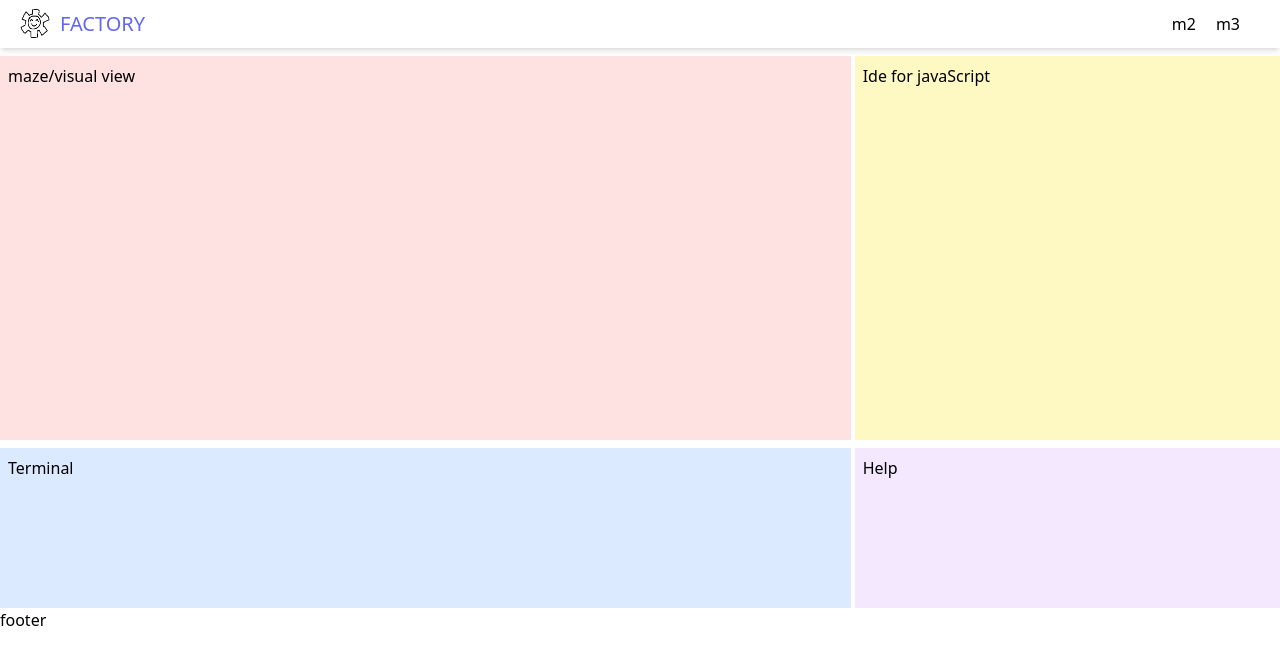
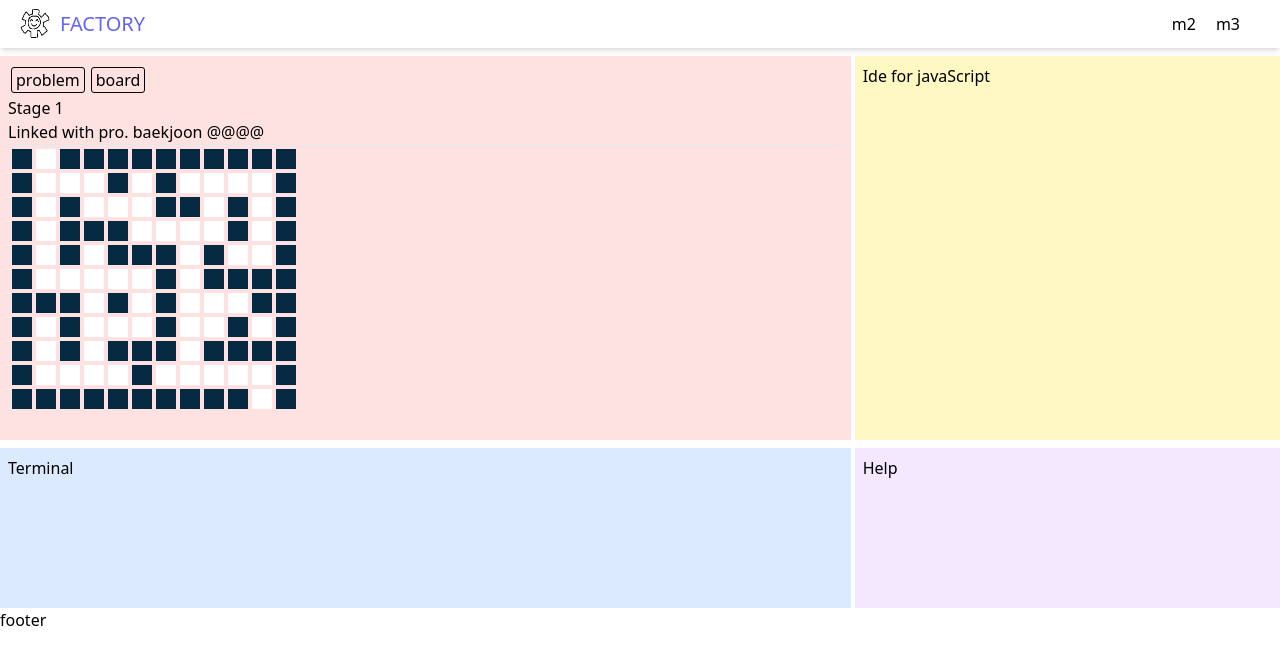
Before and after one commit to Hangeol-Chang/factory-typescript, a Next.js app: page /visualAlgorithm in a window 1280 px wide. Shown: the top 664 px of the page. Built offline with nearby package versions, Linux system fonts and the light colour scheme.

Commit message:
visualAlgorithm sttucture

```diff
--- /dev/null
+++ b/components/common/Button.tsx
@@ -0,0 +1,57 @@
+import { useState } from "react"
+
+type ButtonProps = {
+    className : string,
+    onClick : Function,
+    value : string,
+    color : string,
+}
+
+type ButtonStyleType = {
+    [key : string] : {
+        bgColor : string,
+        color : string,
+
+    }
+}
+
+const ButtonStyle: ButtonStyleType = {
+    'primary' : {
+        bgColor : '',
+        color : '',
+    },
+    'primary-outline' : {
+        bgColor : '',
+        color : '',
+    },
+    'success' : {
+        bgColor : '',
+        color : '',
+    },
+    'success-outline' : {
+        bgColor : '',
+        color : '',
+    }
+}
+
+export default function Button({className, onClick, value, color} : ButtonProps) {
+    const [style, setStyle] = useState(ButtonStyle[color])
+
+    return (
+        <button
+            className={`
+                m-1 px-1
+                rounded rounded-sm
+            ${className}`}
+            onClick={() => onClick}
+
+            style={{
+                outlineColor: '#111111',
+                outline : 'solid',
+                outlineWidth : 1
+            }}
+        >
+            {value}
+        </button>
+    )
+}
--- a/components/visualAlgorithm/VisualView.tsx
+++ b/components/visualAlgorithm/VisualView.tsx
@@ -1,10 +1,39 @@
-
+import { stageState } from "@/states/visualAlgorithm/states";
+import { useRecoilValue } from "recoil"
+import { useState } from "react";
+import Tile from "./atoms/Tile";
+import Button from "../common/Button";
 
 export default function VisualView() {
+    const [view, setView] = useState('problem');
+    const stage = useRecoilValue(stageState);
+    const [size, setSize] = useState(20);
 
     return (
         <div>
-            maze/visual view
+            <Button onClick={() => setView('problem')} value={`problem`}/>
+            <Button onClick={() => setView('board')} value={`board`}/>
+
+            <div>
+                Stage 1
+            </div>
+            <div>
+                Linked with  pro. baekjoon @@@@
+            </div>
+
+            <hr />
+
+            {
+                stage.map.map( row => (
+                    <div className={`flex gap-1 m-1`}>
+                        {
+                            row.map( ele => (
+                                <Tile size={size} state={ele} />
+                            ))
+                        }
+                    </div>
+                ))
+            }
         </div>
     )
 }
--- /dev/null
+++ b/components/visualAlgorithm/atoms/Tile.tsx
@@ -0,0 +1,60 @@
+import { useEffect, useState } from "react"
+
+type TileProps = {
+    state : number,
+    size : number
+}
+
+// key를 number타입으로 국한하기 위해 필요.
+type tileStyleType = {
+    [key : number] : {
+        name : string,
+        bgColor : string,
+        color : string,
+    }
+}
+
+const tileStyle: tileStyleType = {
+    0 : {
+        name : 'empty',
+        bgColor : '#FFFFFF',
+        color : '#042940'
+    },
+    1 : {
+        name : 'wall',
+        bgColor : '#042940', // 남색
+        color : '#CCCCCC',
+    },
+    2 : {
+        name : 'visited',
+        bgColor : '#D6D58E', // 탁한 살구색
+        color : '#042940'
+    },
+    3 : {
+        name : 'now',
+        bgColor : '#DBF227', // 연두?
+        color : '#042940'
+
+    }
+}
+
+export default function Tile({state, size} : TileProps) {
+    const [tileState, setTileState] = useState(tileStyle[state]);
+    useEffect(() => {
+        setTileState(tileStyle[state]);
+    }, [state])
+
+    return (
+        <div className={`text-xs`}
+            style={{
+                width : size,
+                height : size,
+
+                // tailwindcss에 가변스타일 제대로 적용 안돼서, 여기서 처리함.
+                backgroundColor : tileState.bgColor,
+                color : tileState.color,
+            }}
+        >
+        </div>
+    )
+}
--- a/states/visualAlgorithm/states.tsx
+++ b/states/visualAlgorithm/states.tsx
@@ -1 +1,41 @@
 import { atom } from "recoil";
+
+type StageType = {
+    size : number // tile 하나당 사이즈,
+    title : string,
+    explain : string,
+    map : Array<Array<number>>
+}
+
+// 결국 json으로 변경해야 함.
+const stageState = atom<StageType> ({
+    key : 'StageState',
+    default : {
+        size : 20,
+        title : '미로탈출 테스트1',
+        explain : '왼쪽 위의 뚫린 곳에서 시작해서, 오른쪽 아래로 내려갑니다.',
+        map : [
+        [1, 0, 1, 1, 1, 1, 1, 1, 1, 1, 1, 1],
+        [1, 0, 0, 0, 1, 0, 1, 0, 0, 0, 0, 1],
+        [1, 0, 1, 0, 0, 0, 1, 1, 0, 1, 0, 1],
+        [1, 0, 1, 1, 1, 0, 0, 0, 0, 1, 0, 1],
+        [1, 0, 1, 0, 1, 1, 1, 0, 1, 0, 0, 1],
+        [1, 0, 0, 0, 0, 0, 1, 0, 1, 1, 1, 1],
+        [1, 1, 1, 0, 1, 0, 1, 0, 0, 0, 1, 1],
+        [1, 0, 1, 0, 0, 0, 1, 0, 0, 1, 0, 1],
+        [1, 0, 1, 0, 1, 1, 1, 0, 1, 1, 1, 1],
+        [1, 0, 0, 0, 0, 1, 0, 0, 0, 0, 0, 1],
+        [1, 1, 1, 1, 1, 1, 1, 1, 1, 1, 0, 1],
+    ]
+    }
+})
+
+const codeState = atom<string> ({
+    key : 'codeState',
+    default : ''
+})
+
+export {
+    stageState,
+    codeState
+}
```
